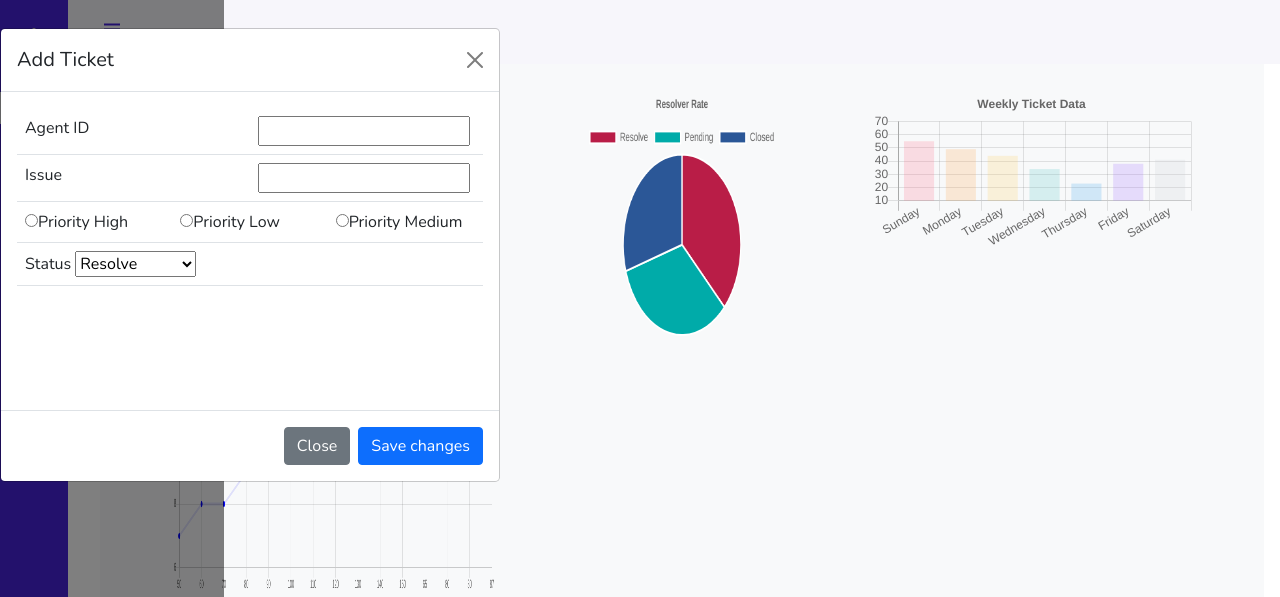
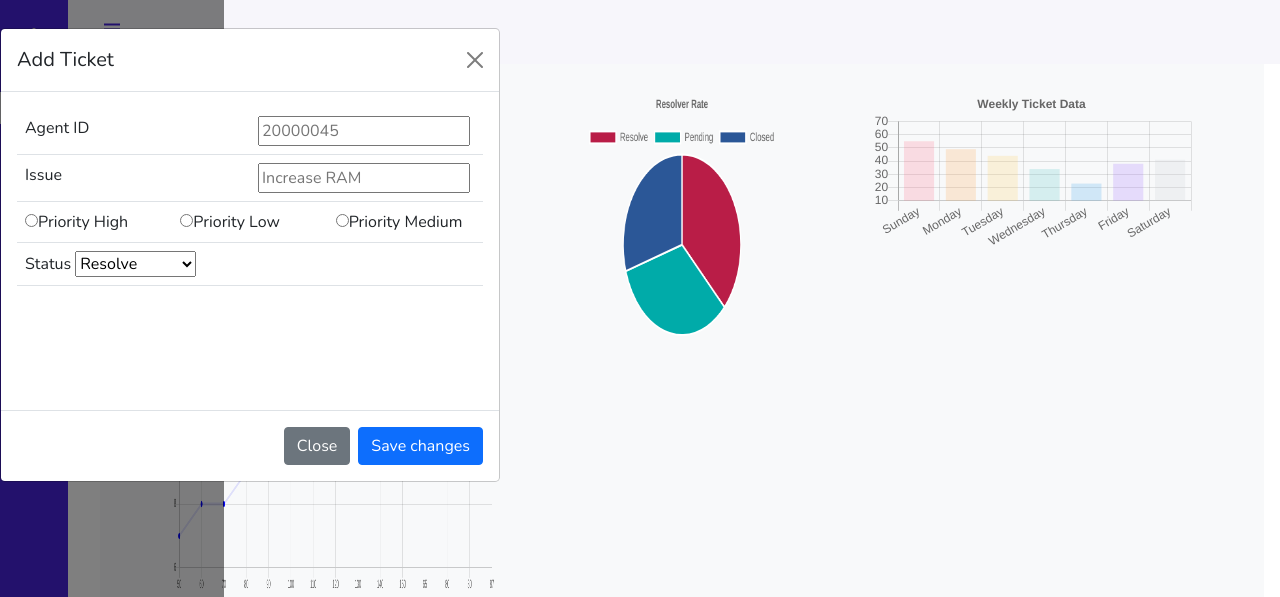
Before and after one commit to birendramondal/TicketTool, a Flask app: page / in a window 1280 px wide, after a click on "Add". Shown: the top 597 px of the page. Run offline with Flask 2, Linux system fonts and the light colour scheme; data that the repository does not hold is empty.

Commit message:
Add placeholder in Modal

```diff
--- a/templates/layout.html
+++ b/templates/layout.html
@@ -71,11 +71,11 @@
                             <table class="table table-hover table-responsive-sm">
                                 <tr>
                                     <td>Agent ID</td>
-                                    <td><input type="text" name="agentName"></td>
+                                    <td><input type="text" name="agentName" placeholder="20000045"></td>
                                 </tr>
                                 <tr>
                                     <td>Issue</td>
-                                    <td><input type="text" name="issue"></td>
+                                    <td><input type="text" name="issue" placeholder="Increase RAM"></td>
                                 </tr>
 
                                 <tr>
```
